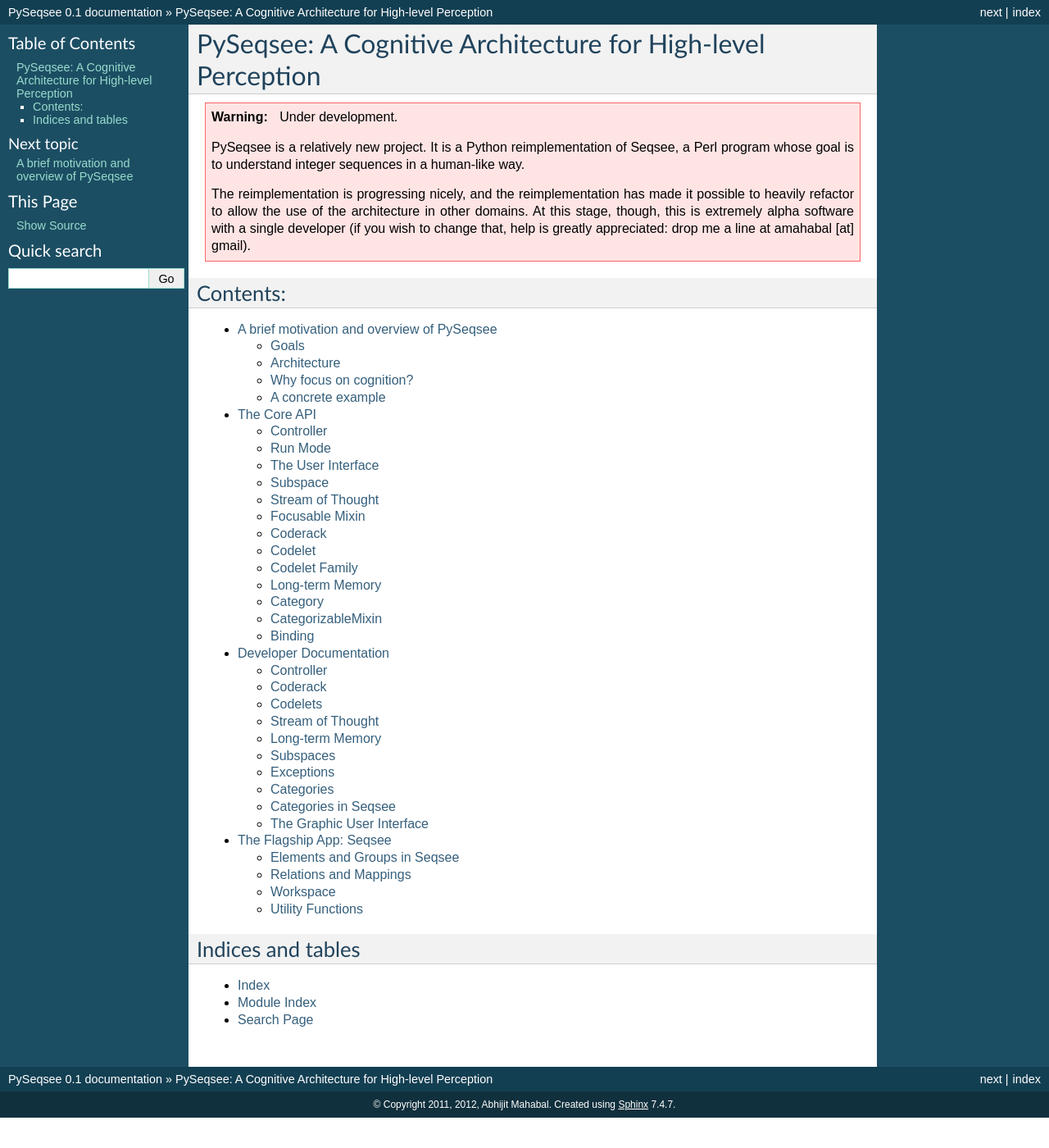
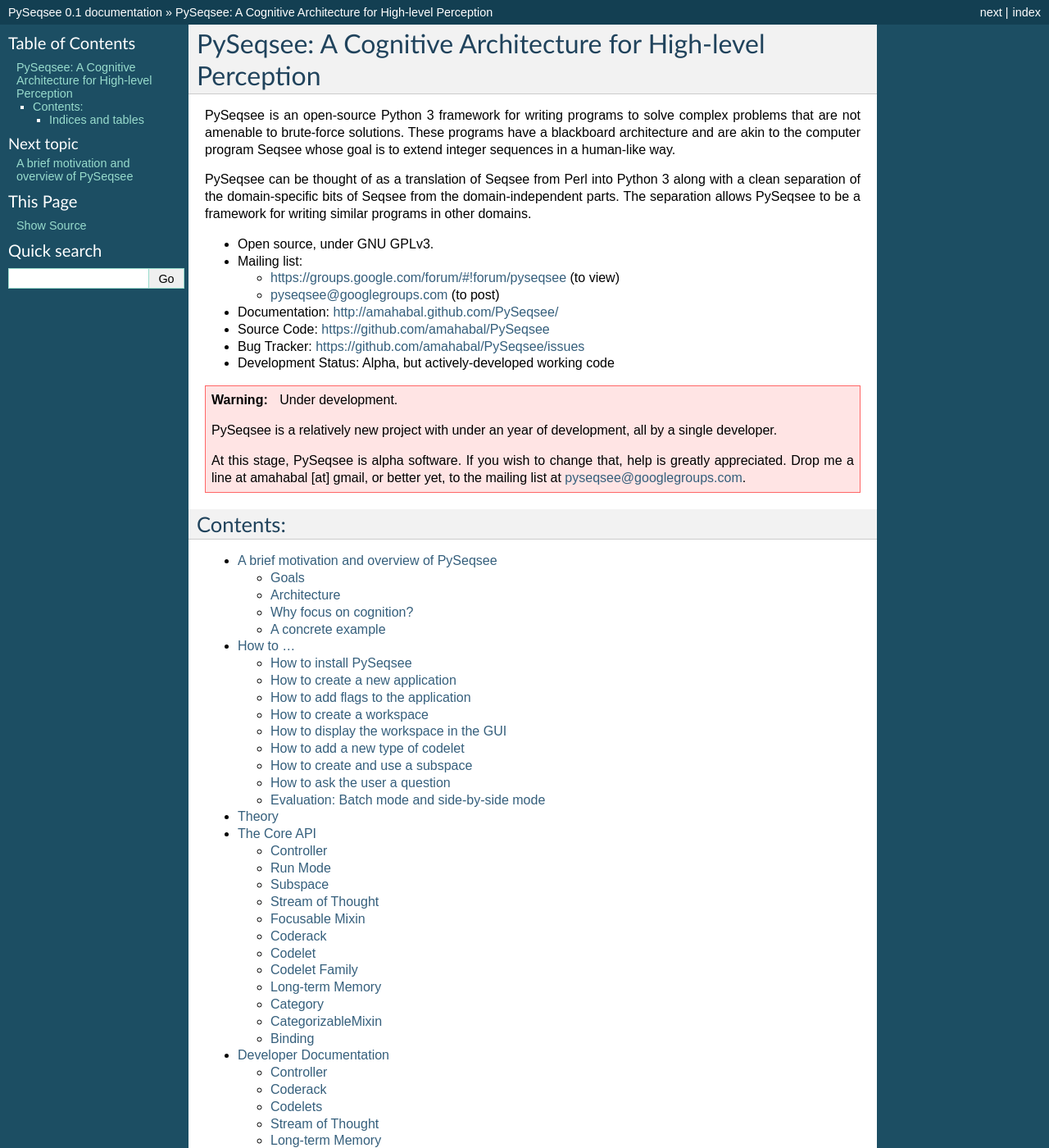
Before and after one commit to amahabal/PySeqsee, a Sphinx documentation site: the page built from docs/index.rst, in a window 1280 px wide and 1400 px high. Shown: the whole window at 82% size. Built offline with Sphinx 7.4.7, drawn with Linux system fonts in a browser that asks for light colours; formulas are drawn with MathJax 3.

Commit message:
Added a lot of documentation.

```diff
--- a/docs/api/api_index.rst
+++ b/docs/api/api_index.rst
@@ -10,7 +10,6 @@
 
    controller
    run_mode
-   ui
    subspace
    stream
    coderack
--- a/docs/api/ui.rst
+++ /dev/null
@@ -1,32 +0,0 @@
-The User Interface
-====================
-
-The base class of the user interface is *farg/ui*. Subclasses should support the
-following.
-
-  * It should hold a controller object::
-
-      self.controller  # Holds the controller object.
-
-  * The contoller can be stepped through::
-
-      self.controller.Step(7)  # Step the controller 7 steps.
-
-  * Some UI initializations (such as a GUI) may do some setup/teardown. They
-    should override these methods::
-
-      self.Setup()  # Defaults to a no-op.
-      self.Teardown()  # Defaults to a no-op.
-
-  * The UI must deal with displaying messages and asking questions to the user.
-    In some cases, these methods would be overridden to automatically answer
-    such questions (in a testing suite, for example). The code calling these
-    functions should not care about who is answering them::
-
-      self.DisplayMessage()  # In a GUI, will display the message in a pop-up.
-      is_palindrome = self.AskYesNoQuestion("Is this a palindrome?")
-
-    .. note::
-
-      Not designed yet: A way to ask more complex questions that an app developed
-      using this framework may support.
--- /dev/null
+++ b/docs/howto/add_codelet_families.rst
@@ -0,0 +1,2 @@
+How to add a new type of codelet
+==================================
--- /dev/null
+++ b/docs/howto/ask_question.rst
@@ -0,0 +1,2 @@
+How to ask the user a question
+==================================
--- /dev/null
+++ b/docs/howto/batch_and_sxs.rst
@@ -0,0 +1,18 @@
+Evaluation: Batch mode and side-by-side mode
+==============================================
+
+How to set up evalution input
+--------------------------------
+
+Reading the input
+*******************
+
+Running in Batch mode
+------------------------
+
+Running a side-by-side comparison
+------------------------------------
+
+
+How to specify a stopping condition
+-------------------------------------
--- /dev/null
+++ b/docs/howto/create_new_app.rst
@@ -0,0 +1,19 @@
+How to create a new application
+================================
+
+I assume here that you have downloaded PySeqsee and are in the src directory.
+Follow these instructions to create a project named Cat::
+
+  /usr/bin/python3 ../tools/create_app.py cat
+
+This will prompt you for an application name, and suggest the default 'Cat'.
+Press Enter to accept this. This will create a subdirectory within apps called
+'cat'. The directory will contain, amongst other things, the file 'run_cat.py'.
+You can launch the new app like this::
+
+  /usr/bin/python3 apps/cat/run_cat.py
+
+This should launch the app. It will not do anything useful yet. After all, it
+knows of no codelets, its slipnet has no nodes, or any of the other wholesome
+goodness you will add later. However, you can still click on the 'view' on the
+top left to look at, say, the workspace and the coderack.
--- /dev/null
+++ b/docs/howto/create_subspaces.rst
@@ -0,0 +1,2 @@
+How to create and use a subspace
+=================================
--- /dev/null
+++ b/docs/howto/create_workspace_for_app.rst
@@ -0,0 +1,2 @@
+How to create a workspace
+==========================
--- /dev/null
+++ b/docs/howto/flags.rst
@@ -0,0 +1,7 @@
+How to add flags to the application
+====================================
+
+PySeqsee uses google flags. The full documentation is at
+http://python-gflags.googlecode.com/svn/trunk/gflags.py
+
+I still need to add the PySeqsee specific use here.
--- /dev/null
+++ b/docs/howto/howto_index.rst
@@ -0,0 +1,23 @@
+How to ...
+============
+
+This section describes how to achieve various things, both mundane and otherwise
+(e.g., both "how to install pySeqsee" and "how to design with subspaces" will be
+addressed).
+
+.. warning::
+
+  Still to be written, for the most part.
+
+.. toctree::
+   :maxdepth: 1
+
+   install
+   create_new_app
+   flags
+   create_workspace_for_app
+   workspace_display
+   add_codelet_families
+   create_subspaces
+   ask_question
+   batch_and_sxs
--- /dev/null
+++ b/docs/howto/install.rst
@@ -0,0 +1,46 @@
+How to install PySeqsee
+=========================
+
+Requirements
+---------------
+
+* Python 3.1 or higher. You can download this from http://python.org
+
+On Linux (or other Unix-like system)
+----------------------------------------
+
+Change to the directory where you want to put PySeqsee and type::
+
+  git clone git@github.com:amahabal/PySeqsee.git
+
+This will create a directory called PySeqsee. To test that everything works,
+you can type::
+
+  cd PySeqsee/src
+  /usr/bin/python3.1 apps/seqsee/run_seqsee.py --sequence="2 3 5 7 11"
+
+On Windows
+--------------
+
+You can install ActivePython (available from http://www.activestate.com/activepython/downloads).
+Remember to get Python 3 (the default at the top is Python 2). You might need to
+install git (see http://help.github.com/win-set-up-git/ You only need to install it,
+no need to bother with ssh setup or whatnot, unless you want to upload code yourself).
+
+You will then use git to fetch git@github.com:amahabal/PySeqsee.git.
+
+Diagnosing issues:
+-------------------
+
+If you see an error message that ends with::
+
+  class Subspace(metaclass=SubspaceMeta):
+                           ^
+  SyntaxError: invalid syntax
+
+The likely reason is that you used Python 2 instead of Python 3.
+
+If something goes wrong
+-------------------------
+
+Please email pyseqsee@googlegroups.com
--- /dev/null
+++ b/docs/howto/workspace_display.rst
@@ -0,0 +1,2 @@
+How to display the workspace in the GUI
+========================================
--- a/docs/index.rst
+++ b/docs/index.rst
@@ -7,26 +7,48 @@
  PySeqsee: A Cognitive Architecture for High-level Perception
 ==============================================================
 
+PySeqsee is an open-source Python 3 framework for writing programs to solve
+complex problems that are not amenable to brute-force solutions. These programs
+have a blackboard architecture and are akin to the computer program Seqsee whose
+goal is to extend integer sequences in a human-like way.
+
+PySeqsee can be thought of as a translation of Seqsee from Perl into Python 3
+along with a clean separation of the domain-specific bits of Seqsee from the
+domain-independent parts. The separation allows PySeqsee to be a framework for
+writing similar programs in other domains.
+
+* Open source, under GNU GPLv3.
+* Mailing list:
+
+  * https://groups.google.com/forum/#!forum/pyseqsee (to view)
+  * pyseqsee@googlegroups.com (to post)
+
+* Documentation: http://amahabal.github.com/PySeqsee/
+* Source Code: https://github.com/amahabal/PySeqsee
+* Bug Tracker: https://github.com/amahabal/PySeqsee/issues
+* Development Status: Alpha, but actively-developed working code
+
 .. warning::
   Under development.
 
-  PySeqsee is a relatively new project. It is a Python reimplementation of
-  Seqsee, a Perl program whose goal is to understand integer sequences
-  in a human-like way.
+  PySeqsee is a relatively new project with under an year of development, all by
+  a single developer.
 
-  The reimplementation is progressing nicely, and the reimplementation has
-  made it possible to heavily refactor to allow the use of the architecture in
-  other domains. At this stage, though, this is extremely alpha software with a
-  single developer (if you wish to change that, help is greatly appreciated:
-  drop me a line at amahabal [at] gmail).
+  At this stage, PySeqsee is alpha software. If you wish to change that, help is
+  greatly appreciated. Drop me a line at amahabal [at] gmail, or better yet, to
+  the mailing list at pyseqsee@googlegroups.com.
+
+
 
 Contents:
-===========
+-----------
 
 .. toctree::
    :maxdepth: 2
 
    overview/overview_index
+   howto/howto_index
+   theory/theory_index
    api/api_index
    developer/developer_index
    seqsee/seqsee_index
--- a/docs/overview/overview_index.rst
+++ b/docs/overview/overview_index.rst
@@ -49,3 +49,8 @@
 What enables people to understand such a sequence
 effortlessly?  There are several easily picked up the hints as to the
 grouping of the terms: {{write this}}.
+
+.. note::
+
+  This section needs to be written. I suspect, however, that anybody who reached this page
+  today already knows this stuff. I will soon update this.
```
Also changed, not shown: docs/theory/theory_index.rst (added, +7 -0 lines).
